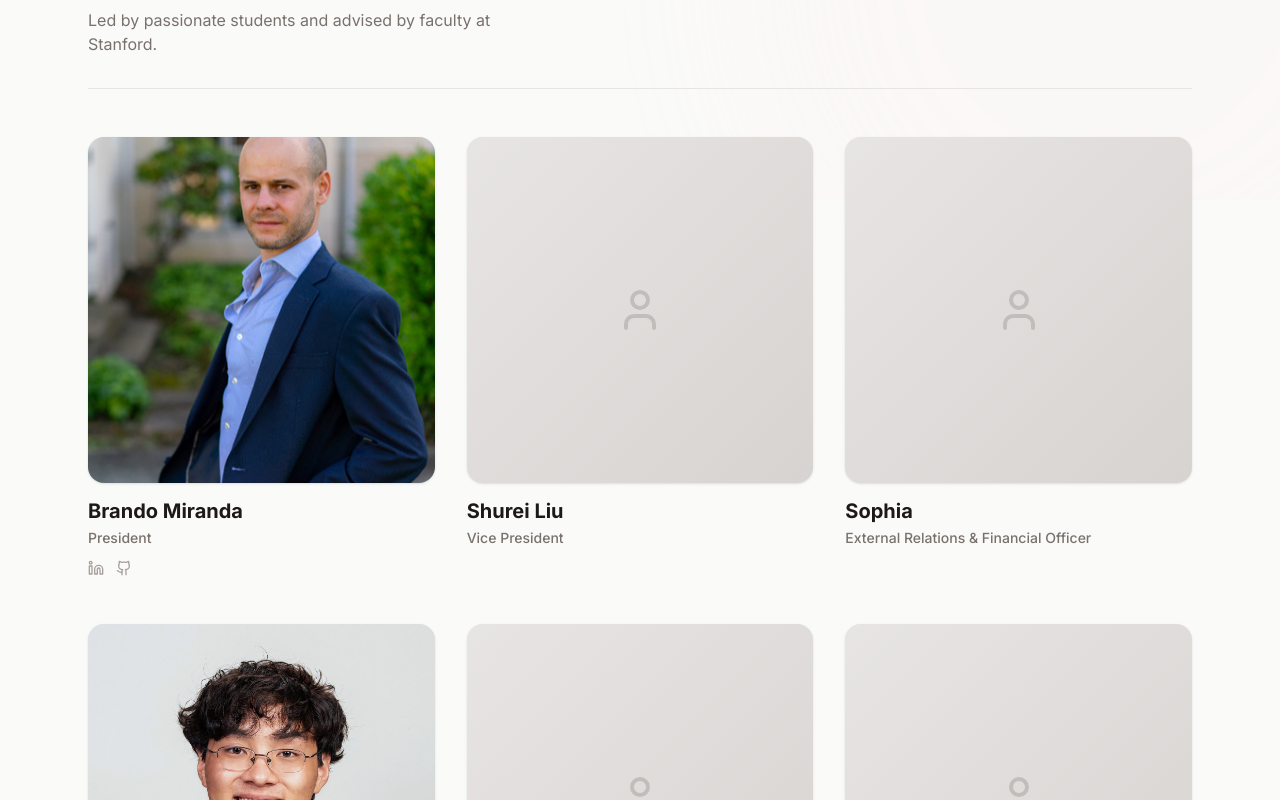
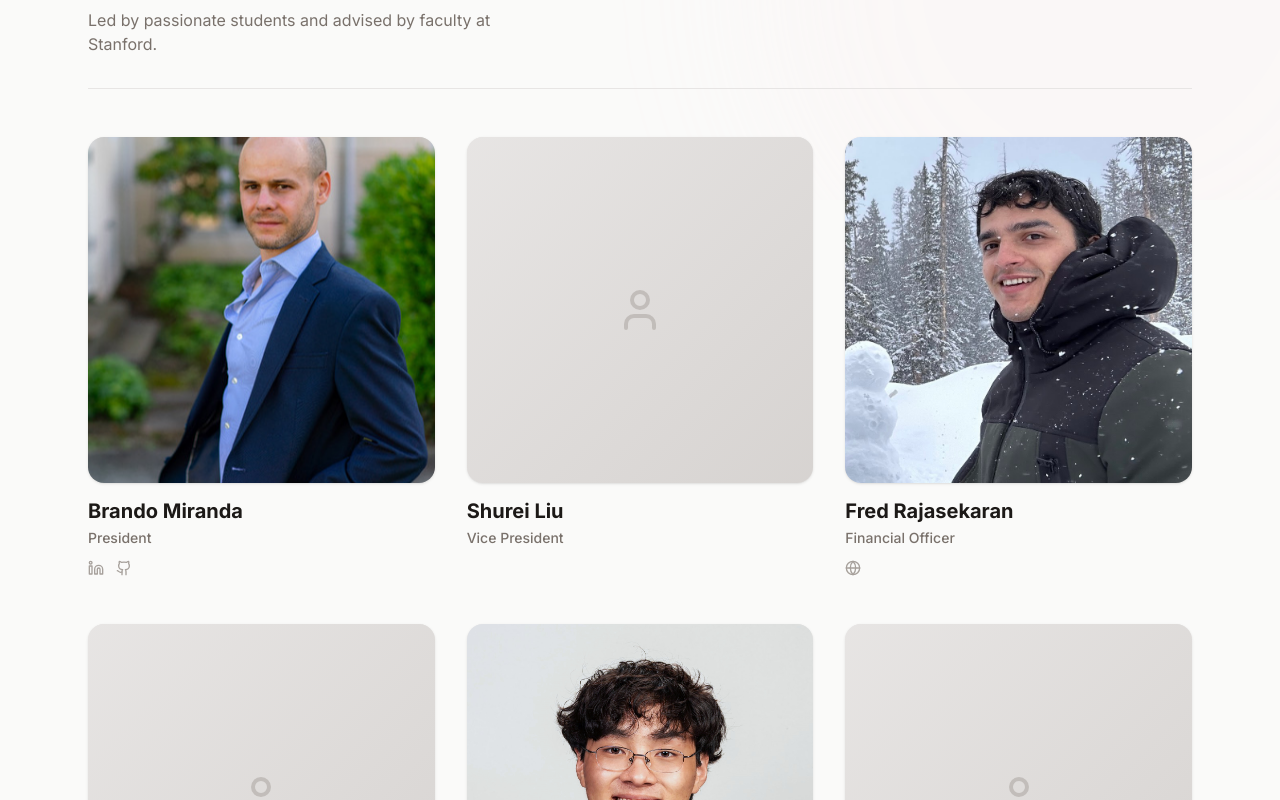
Before and after one commit to Stanford-AI-for-LEAN-Club/stanford-lean-website, a Next.js app: page /about in a window 1280 px wide. Shown: the part 600-1400 px from the top of the page. Built offline with nearby package versions, Linux system fonts and the light colour scheme.

Commit message:
added fred

```diff
--- a/src/app/about/page.tsx
+++ b/src/app/about/page.tsx
@@ -28,6 +28,12 @@ const leadership: TeamMember[] = [
   {
     name: "Shurei Liu",
     role: "Vice President",
+  },
+  {
+    name: "Fred Rajasekaran",
+    role: "Financial Officer",
+    image: "/team/Fred.jpg",
+    website: "https://sites.google.com/view/fredraj/"
   },
   {
     name: "Sophia",
```
Also changed, not shown: public/team/Fred.jpg (added).
